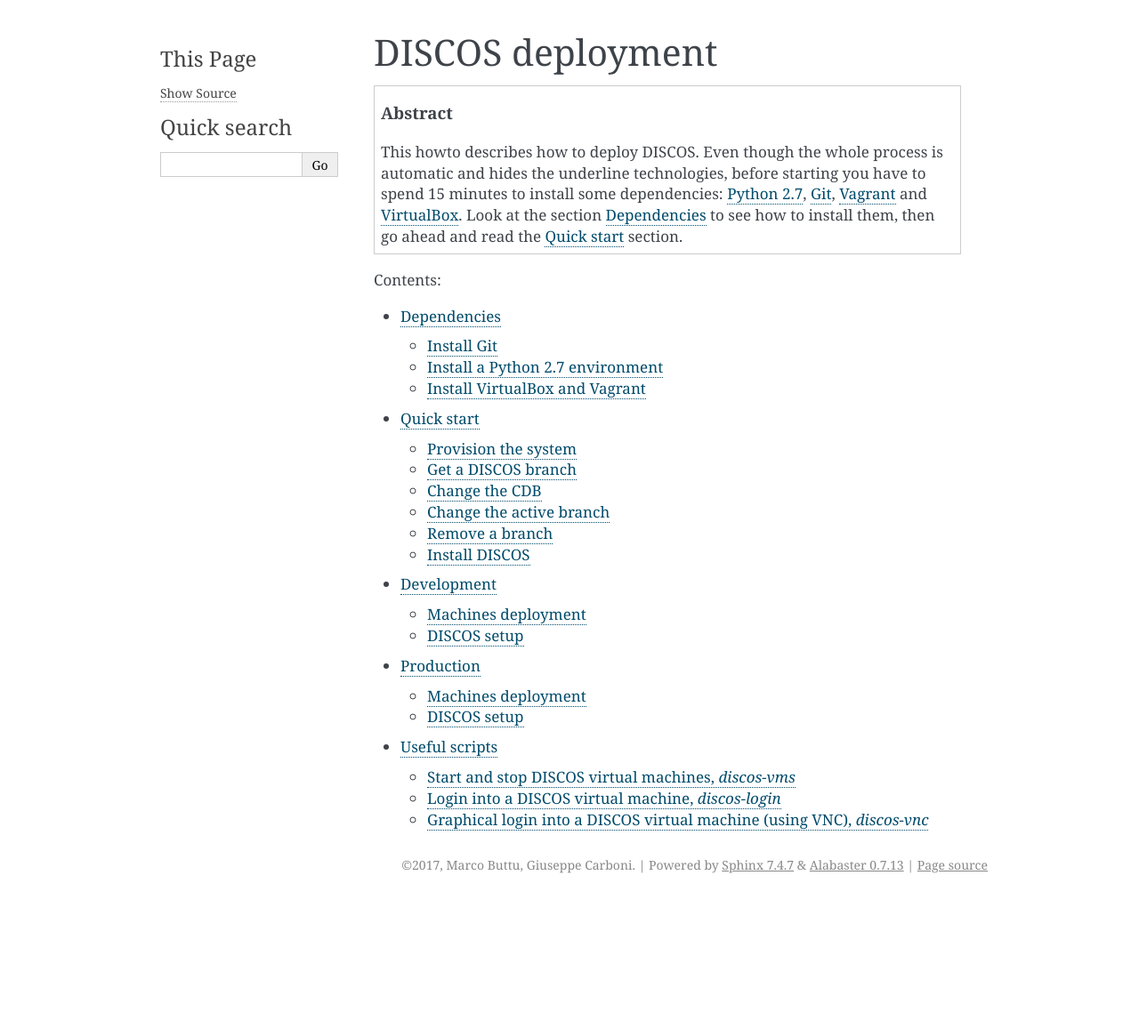
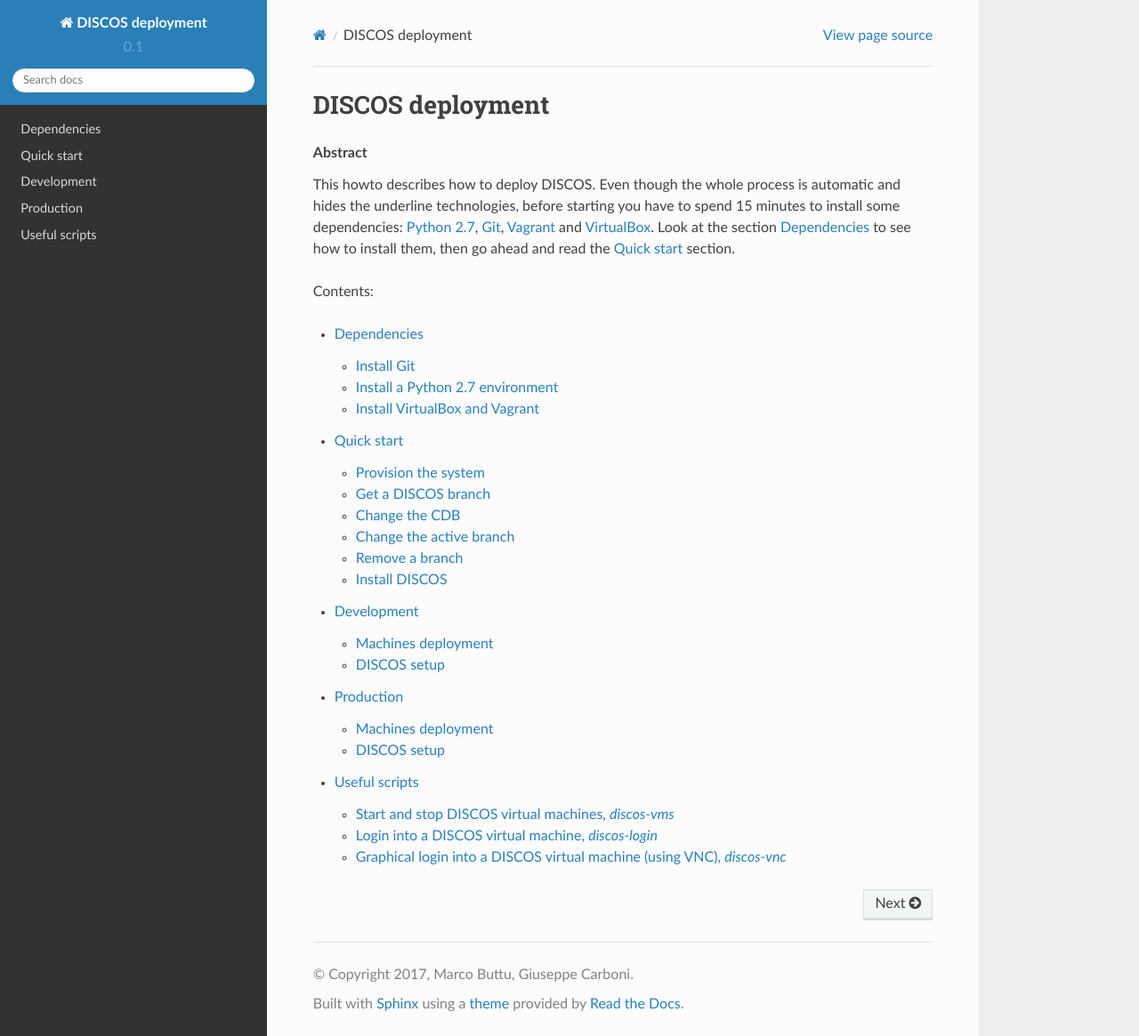
Before and after one commit to marco-buttu/discos-deployment, a Sphinx documentation site: the page built from doc/index.rst, in a window 1280 px wide and 1165 px high. Shown: the whole window at 89% size. Built offline with Sphinx 7.4.7 and the Read the Docs theme 2.0.0, drawn with Linux system fonts in a browser that asks for light colours.

Commit message:
Fix #300, changed doc theme to `sphinx_rtd_theme`

```diff
--- a/doc/conf.py
+++ b/doc/conf.py
@@ -17,7 +17,7 @@
 # add these directories to sys.path here. If the directory is relative to the
 # documentation root, use os.path.abspath to make it absolute, like shown here.
 #
-# import os
+import os
 # import sys
 # sys.path.insert(0, os.path.abspath('.'))
 
@@ -86,24 +86,45 @@
 # The theme to use for HTML and HTML Help pages.  See the documentation for
 # a list of builtin themes.
 #
-html_theme = 'alabaster'
+on_rtd = os.environ.get('READTHEDOCS', None) == 'True'
+html_theme_path = ['theme']
+if not on_rtd:  # only import and set the theme if we're building docs locally
+    import sphinx_rtd_theme
+    html_theme = 'sphinx_rtd_theme'
+    html_theme_path.append(sphinx_rtd_theme.get_html_theme_path())
+    # Override default css to get a larger width for local build
+    def setup(app):
+        # app.adD_javascript("custom.js")
+        app.add_stylesheet('pygments.css')
+else:
+    # Override default css to get a larger width for ReadTheDoc build
+    html_context = {
+        'css_files': [
+            'https://media.readthedocs.org/css/sphinx_rtd_theme.css',
+            'https://media.readthedocs.org/css/readthedocs-doc-embed.css',
+            '_static/pygments.css',
+        ],
+    }
 
-# Theme options are theme-specific and customize the look and feel of a theme
-# further.  For a list of options available for each theme, see the
-# documentation.
-#
-# html_theme_options = {}
+# Short title used e.g. for <title> HTML tags.
+html_short_title = 'DISCOS deployment documentation'
 
-# Add any paths that contain custom static files (such as style sheets) here,
-# relative to this directory. They are copied after the builtin static files,
-# so a file named "default.css" will overwrite the builtin "default.css".
+# Path to find HTML templates.
+templates_path = ['_templates']
+# Additional static files.
 html_static_path = ['_static']
 
+# Custom sidebar templates, filenames relative to this file.
+#html_sidebars = {}
 
-# -- Options for HTMLHelp output ------------------------------------------
+# Custom sidebar templates, maps document names to template names.
+#html_sidebars = {}
 
 # Output file base name for HTML help builder.
 htmlhelp_basename = 'DISCOSdeploymentdoc'
+
+# Split the index
+# html_split_index = False
 
 
 # -- Options for LaTeX output ---------------------------------------------
```
